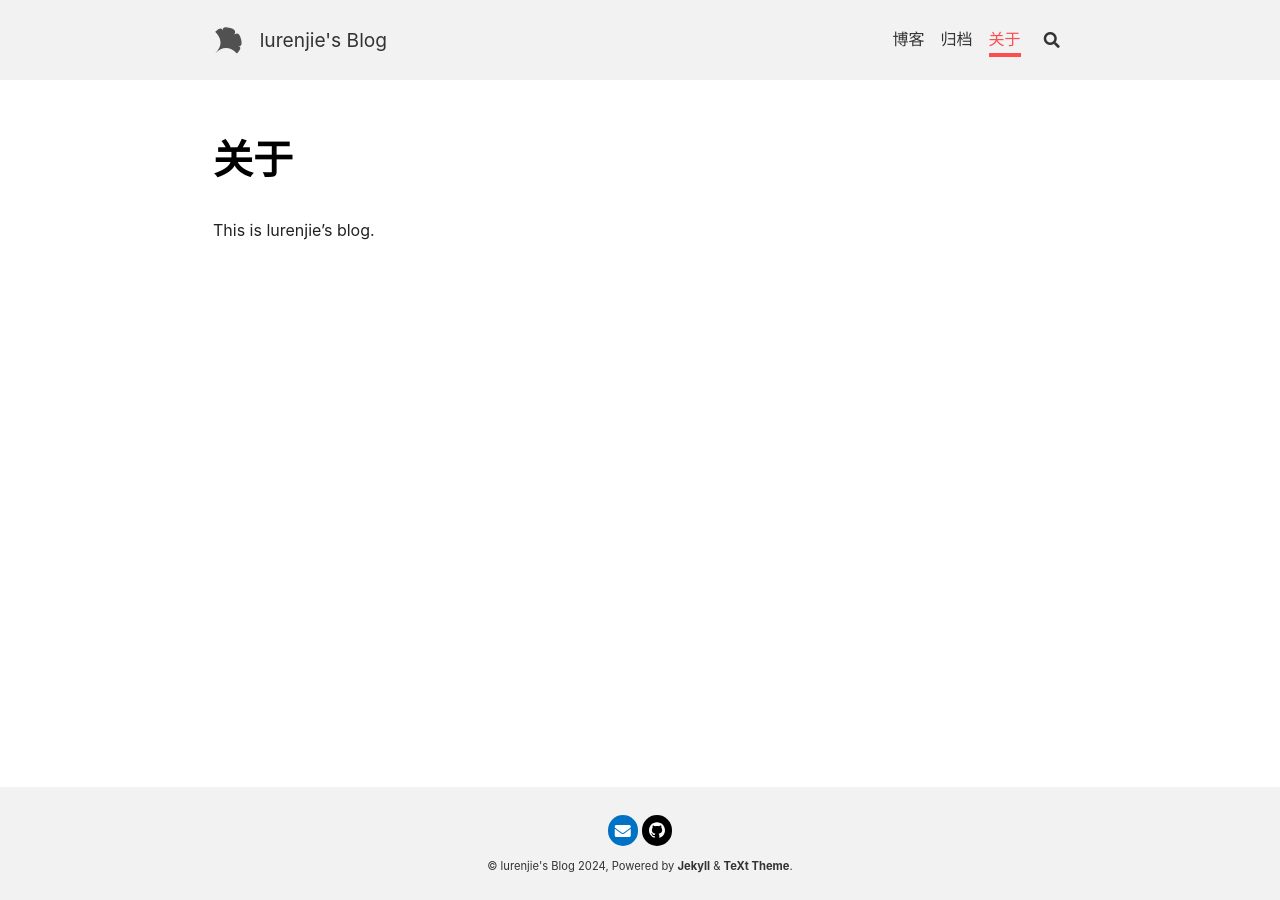
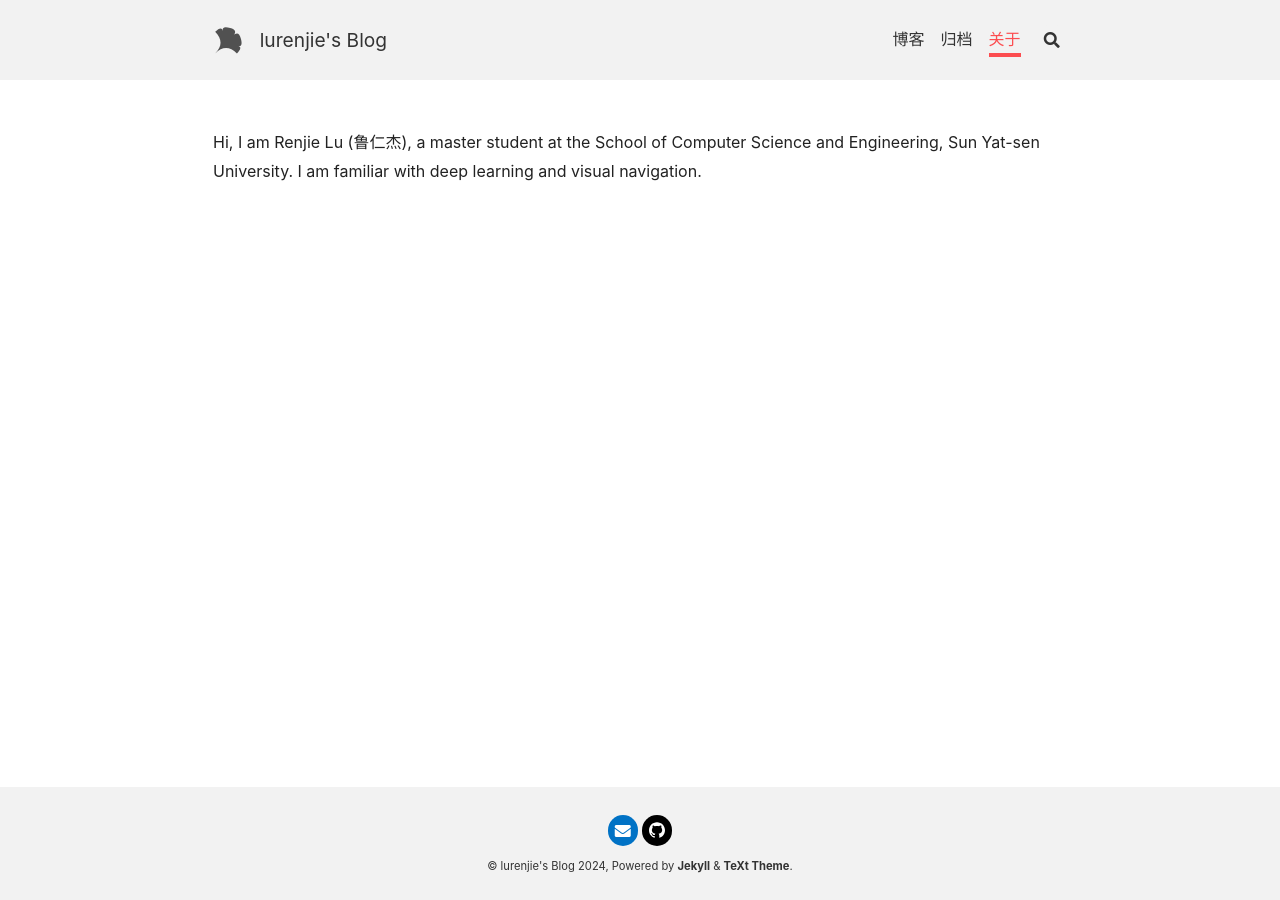
Before and after one commit to lu-renjie/lu-renjie.github.io, a Jekyll site: the page built from about.md, in a window 1280 px wide. Built offline with Jekyll 4.4.1, drawn with Linux system fonts in a browser that asks for light colours; nearby versions of some CDN libraries; comment, search, counter and statistics services are not loaded.

Commit message:
update about.md

```diff
--- a/about.md
+++ b/about.md
@@ -1,28 +1,5 @@
 ---
 layout: article
-titles:
-  # @start locale config
-  en      : &EN       About
-  en-GB   : *EN
-  en-US   : *EN
-  en-CA   : *EN
-  en-AU   : *EN
-  zh-Hans : &ZH_HANS  关于
-  zh      : *ZH_HANS
-  zh-CN   : *ZH_HANS
-  zh-SG   : *ZH_HANS
-  zh-Hant : &ZH_HANT  關於
-  zh-TW   : *ZH_HANT
-  zh-HK   : *ZH_HANT
-  ko      : &KO       소개
-  ko-KR   : *KO
-  fr      : &FR       À propos
-  fr-BE   : *FR
-  fr-CA   : *FR
-  fr-CH   : *FR
-  fr-FR   : *FR
-  fr-LU   : *FR
-  # @end locale config
 key: page-about
 ---
-This is lurenjie's blog.
+Hi, I am Renjie Lu (鲁仁杰), a master student at the School of Computer Science and Engineering, Sun Yat-sen University. I am familiar with deep learning and visual navigation.
```
